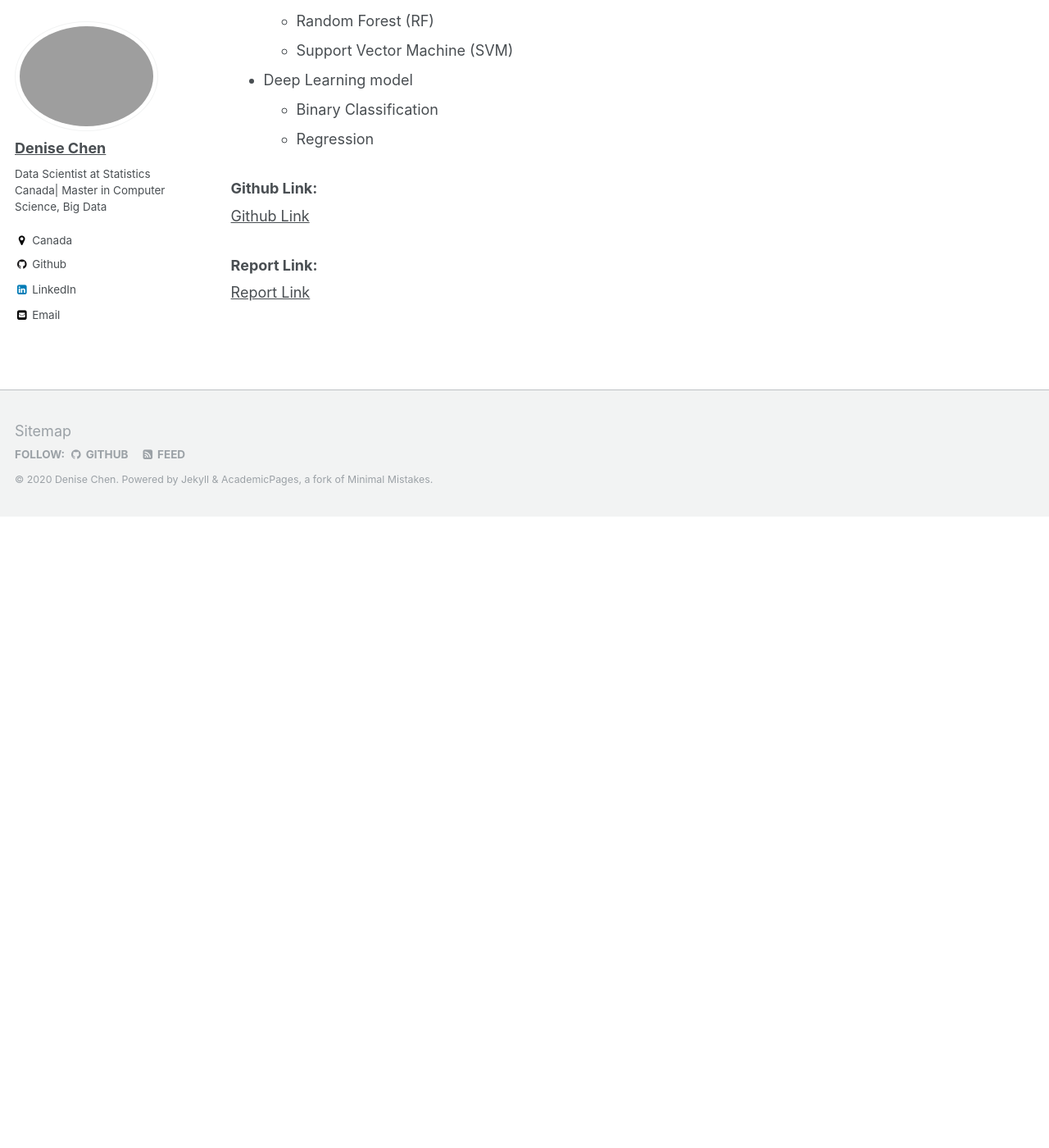
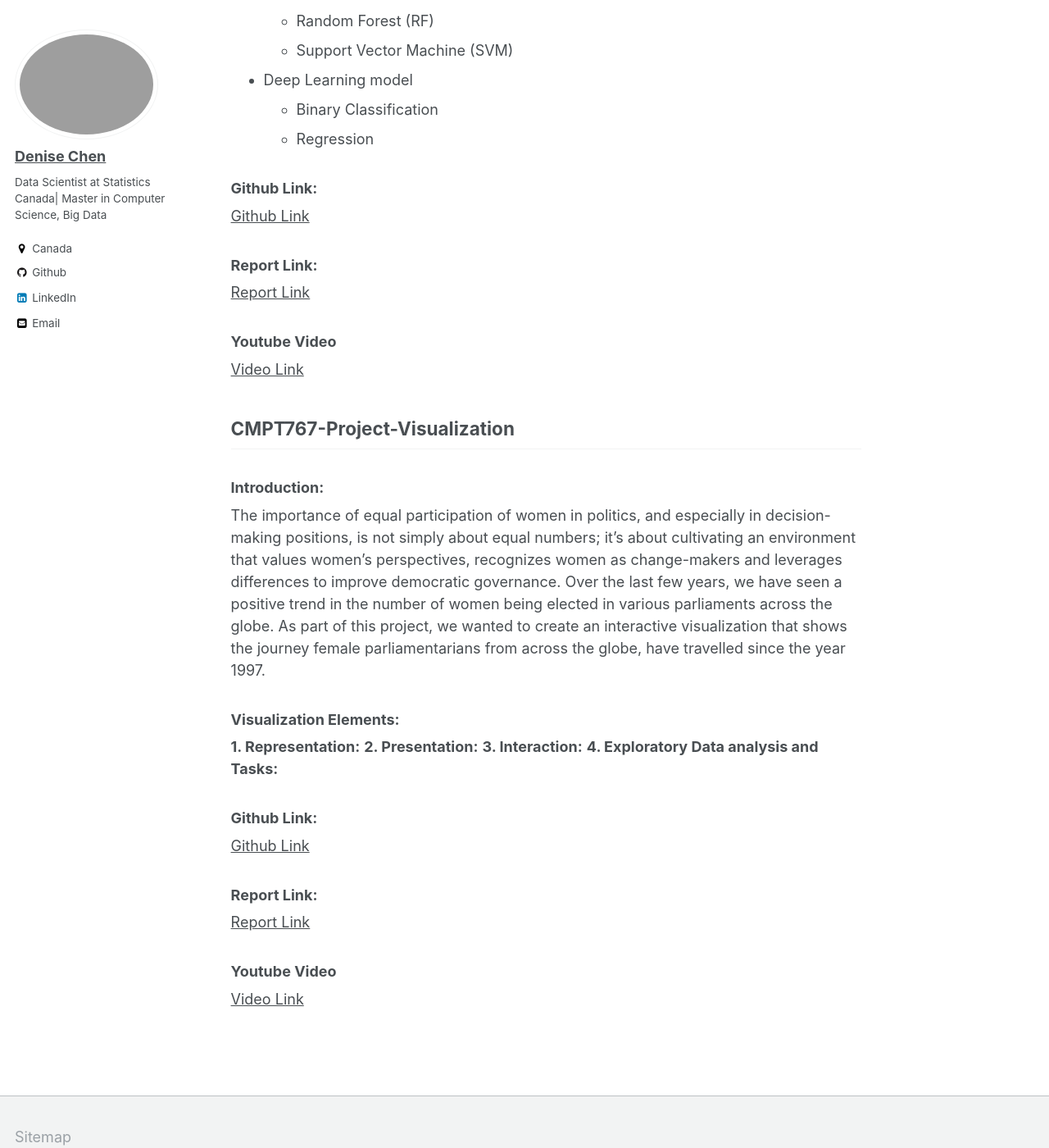
Before and after one commit to denisechendd/denisechenddaa.github.io, a Jekyll site: the page built from _pages/course_proj.md, in a window 1280 px wide and 1400 px high, scrolled down 2464 px. Shown: the whole window at 82% size. Built offline with Jekyll 4.4.1, drawn with Linux system fonts in a browser that asks for light colours; before the commit the page ends 3094 px from its top, so only the background shows below that.

Commit message:
update page2

```diff
--- a/_pages/course_proj.md
+++ b/_pages/course_proj.md
@@ -67,3 +67,25 @@ Specifically, we perform topic modeling on news articles to discover the general
 
 ### Report Link:
 [Report Link](https://github.com/denisechendd/course_project/blob/master/StockPredict/report.pdf)
+
+### Youtube Video
+[Video Link](https://youtu.be/b5wkez0ENVk)
+
+## CMPT767-Project-Visualization
+### Introduction:
+The importance of equal participation of women in politics, and especially in decision-making positions, is not simply about equal numbers; it’s about cultivating an environment that values women’s perspectives, recognizes women as change-makers and leverages differences to improve democratic governance. Over the last few years, we have seen a positive trend in the number of women being elected in various parliaments across the globe. As part of this project, we wanted to create an interactive visualization that shows the journey female parliamentarians from across the globe, have travelled since the year 1997.
+
+### Visualization Elements:
+**1. Representation:**
+**2. Presentation:**
+**3. Interaction:**
+**4. Exploratory Data analysis and Tasks:**
+
+### Github Link:
+[Github Link](https://github.com/denisechendd/course_project/tree/master/Visualization)
+
+### Report Link:
+[Report Link](https://github.com/denisechendd/course_project/blob/master/Visualization/CMPT%20767%20%E2%80%93%20Visualization%20Report.pdf)
+
+### Youtube Video
+[Video Link](https://youtu.be/L3XZHmBvLTw)
```
